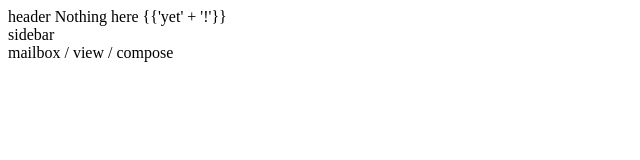
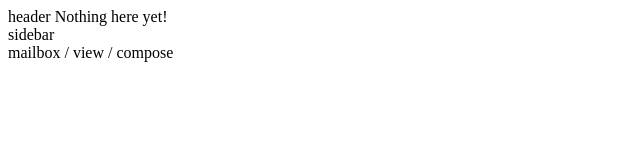
Before and after one commit to pauljohncleary/oatmail-app, a website: page app/index.html in a window 1280 px wide. Shown: the full height of the page, 0-640 px from the left. Drawn offline with Linux system fonts and the light colour scheme.

Commit message:
change app name to Oatmail

```diff
--- a/app/index.html
+++ b/app/index.html
@@ -4,7 +4,7 @@
 <!-- pull in the html files as templates when needed -->
 
 <!doctype html>
-<html lang="en" ng-app="Oatmail">
+<html lang="en" ng-app="oatmail">
   <head>
     <meta charset="utf-8">
     <title>Oatmail - Decentralised Webmail</title>
--- a/app/js/app.js
+++ b/app/js/app.js
@@ -2,15 +2,15 @@
 
 
 // Declare app level module which depends on filters, and services
-angular.module('myApp', [
+angular.module('oatmail', [
   'ngRoute',
-  'myApp.filters',
-  'myApp.services',
-  'myApp.directives',
-  'myApp.controllers'
+  'oatmail.filters',
+  'oatmail.services',
+  'oatmail.directives',
+  'oatmail.controllers'
 ]).
 config(['$routeProvider', function($routeProvider) {
-  $routeProvider.when('/view1', {templateUrl: 'partials/partial1.html', controller: 'MyCtrl1'});
-  $routeProvider.when('/view2', {templateUrl: 'partials/partial2.html', controller: 'MyCtrl2'});
+  $routeProvider.when('/view1', {templateUrl: 'partials/head.html', controller: 'MyCtrl1'});
+  $routeProvider.when('/view2', {templateUrl: 'partials/sidebar.html', controller: 'MyCtrl2'});
   $routeProvider.otherwise({redirectTo: '/view1'});
 }]);
--- a/app/js/controllers.js
+++ b/app/js/controllers.js
@@ -2,7 +2,7 @@
 
 /* Controllers */
 
-angular.module('myApp.controllers', []).
+angular.module('oatmail.controllers', []).
   controller('MyCtrl1', [function() {
 
   }])
--- a/app/js/directives.js
+++ b/app/js/directives.js
@@ -3,7 +3,7 @@
 /* Directives */
 
 
-angular.module('myApp.directives', []).
+angular.module('oatmail.directives', []).
   directive('appVersion', ['version', function(version) {
     return function(scope, elm, attrs) {
       elm.text(version);
--- a/app/js/filters.js
+++ b/app/js/filters.js
@@ -2,7 +2,7 @@
 
 /* Filters */
 
-angular.module('myApp.filters', []).
+angular.module('oatmail.filters', []).
   filter('interpolate', ['version', function(version) {
     return function(text) {
       return String(text).replace(/\%VERSION\%/mg, version);
--- a/app/js/services.js
+++ b/app/js/services.js
@@ -5,5 +5,5 @@
 
 // Demonstrate how to register services
 // In this case it is a simple value service.
-angular.module('myApp.services', []).
+angular.module('oatmail.services', []).
   value('version', '0.1');
--- a/package.json
+++ b/package.json
@@ -1,5 +1,5 @@
 {
-  "name": "Oatmail App",
+  "name": "oatmail-app",
   "description": "The Oatmail App",
   "repository": "https://github.com/pauljohncleary/oatmail-angular",
   "devDependencies": {
```
